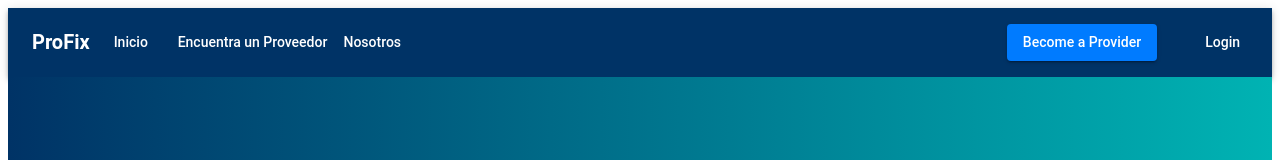
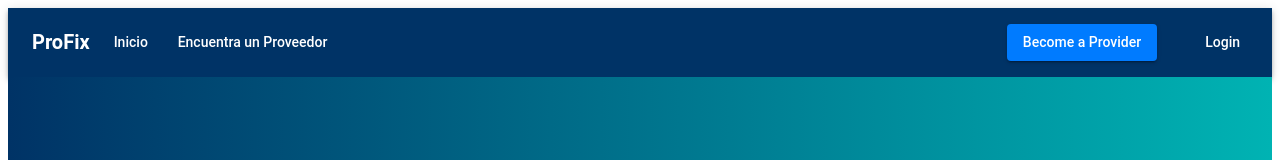
Before and after one commit to alfredolopezavelar/profix-frontend, a React (Vite) app in the folder profix-frontend/: page / in a window 1280 px wide. Shown: the top 160 px of the page. Built offline with nearby package versions, Linux system fonts and the light colour scheme; some icons are missing.

Commit message:
Removed nosotros section from navbar

```diff
--- a/profix-frontend/src/components/Navbar.tsx
+++ b/profix-frontend/src/components/Navbar.tsx
@@ -16,7 +16,6 @@ import { Link } from "wouter";
 const pages = [
   { name: "Inicio", path: "/" },
   { name: "Encuentra un Proveedor", path: "/search" },
-  { name: "Nosotros", path: "/about" },
 ];
 
 const Navbar = () => {
```
